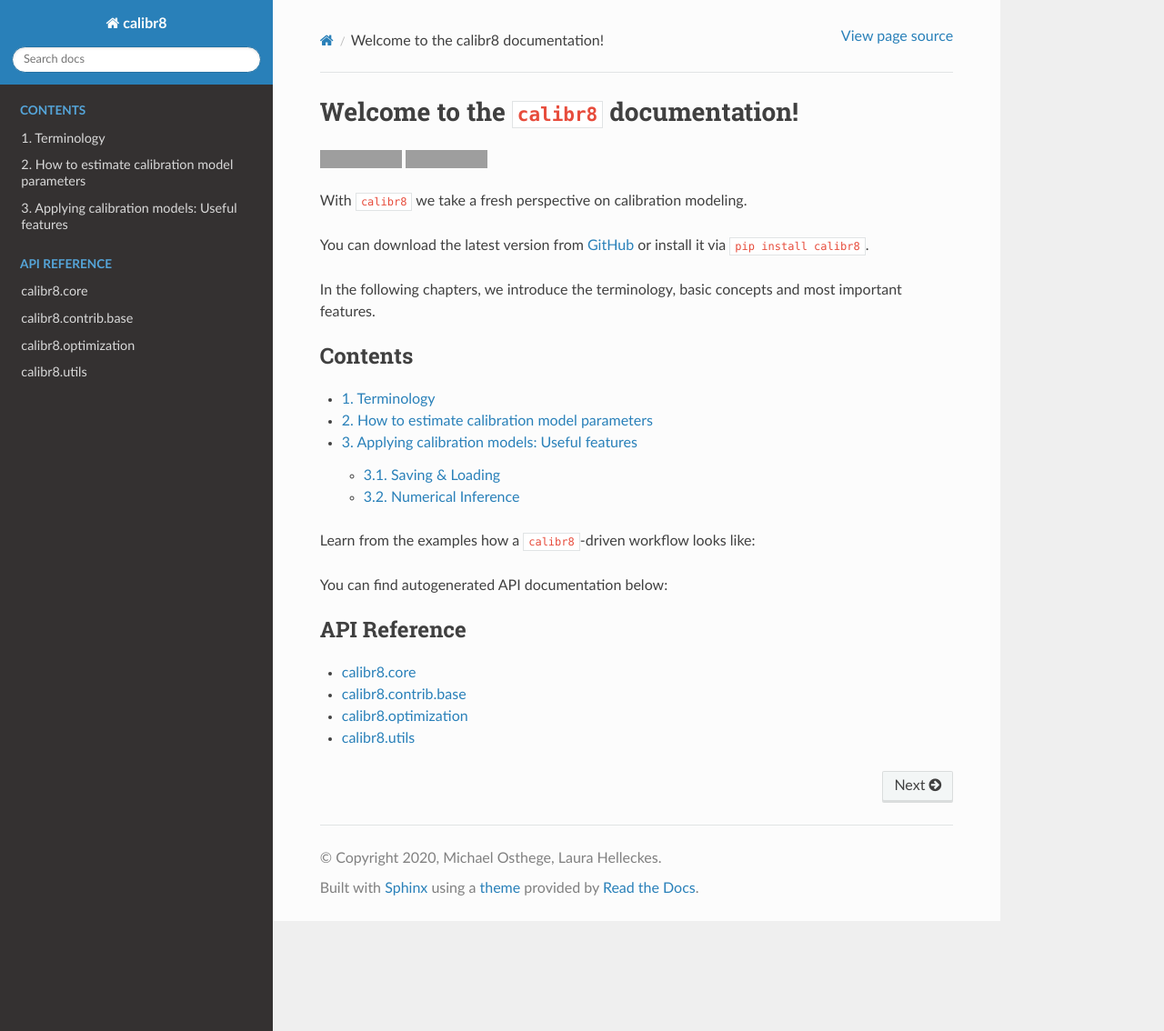
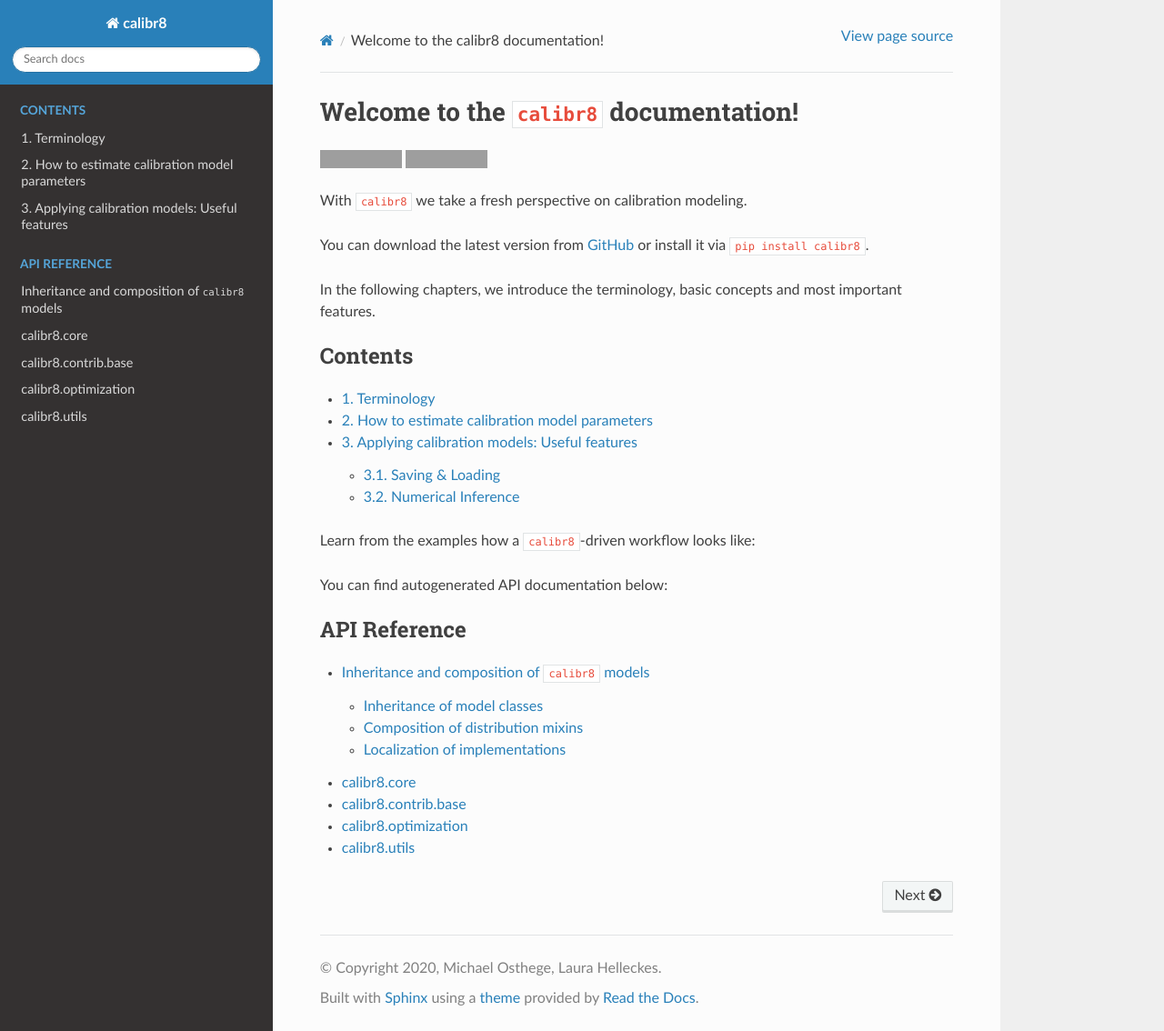
Before and after one commit to JuBiotech/calibr8, a Sphinx documentation site: the page built from docs/source/index.rst, in a window 1280 px wide and 1134 px high. Shown: the whole window at 91% size. Built offline with Sphinx 7.4.7 and the Read the Docs theme 2.0.0, drawn with Linux system fonts in a browser that asks for light colours; pages that are not in the unit, such as notebooks, are missing from menus; some of the changed lines change nothing that is shown; grey boxes are pictures that could not be loaded.

Commit message:
Write design doc for revised calibr8 inheritance/composition

````diff
--- /dev/null
+++ b/docs/source/calibr8_inheritance.md
@@ -0,0 +1,84 @@
+# Inheritance and composition of `calibr8` models
+Models in `calibr8` are implemented as classes, inheriting from the `CalibrationModel` interface* either directly or via configureable `calibr8.BaseXYZ` model classes.
+Generalization across different distributions in the noise model is provided with mixins**.
+
+The reasoning for this design choice is explained in the following sections.
+
+<sup>*[Further reading on informal interfaces in Python](https://realpython.com/python-interface/).</sup></br>
+<sup>**[Further reading on mixins](https://realpython.com/inheritance-composition-python/#mixing-features-with-mixin-classes).</sup></br>
+
+## Inheritance of model classes
+The choice of the inheritance architecture is based on an analysis of two important aspects of a calibration model:
+1. What kind of independent variable is the model working with? (continuous/discrete)
+2. How many dimensions does the independent variable have? (univariate/multivariate)
+
+Note that the `(log)likelihood` of a model is agnostic to the dependent variable being continuous/discrete, and therefore we do not have to consider it here.
+
+The following tables summarizes the long-form matrix of the various combinations and corresponding implementations.
+Note that since MCMC can be used for any of them, the "inference strategy" column denotes the computationally simplest generic strategy.
+
+| ndim | independent variable | integration/inference strategy | `InferenceResult` (properties) | model subclass |
+|----------------|----------------------|--------------------|--------------------------------|----------------|
+| 1 | continuous | `trapz` | `ContinuousUnivariateInference` (ETI, HDI, median) | `ContinuousUnivariateModel` |
+| >1 | continuous | MCMC | `ContinuousMultivariateInference` (idata, ETI, HDI) | `ContinuousMultivariateModel` |
+| 1 | discrete | summation & division of likelihoods | *, `DiscreteUnivariateInference` (probability vector, mode) | *, `DiscreteUnivariateModel` |
+| >1 | discrete | summation & division of likelihoods | *, `DiscreteAnyvariateInference` (probability ndarray) | *, `DiscreteMultivariateModel` |
+| >1 | **mix of continuous & discrete 🤯 | MCMC | *, `MixedMultivariateInference` (idata) | *, `MixedMultivariateModel` |
+
+<sup>*Not implemented.</sup></br>
+<sup>**Needs custom SciPy and PyMC distribution.</sup>
+
+## Composition of distribution mixins
+The `CalibrationModel`, and specifically it's `loglikelihood` implementation can generalize across distributions (noise models) for the dependent variable based on a mapping of predicted distribution parameters (`predict_dependent`) to the corresponding SciPy, and optionally a PyMC distribution.
+
+This mapping is managed via class attributes and staticmethods and provided by subclassing a `DistributionMixin`.
+For example, a user-implemented model may subclass the `calibr8.LogNormalNoise` and implement a `predict_dependent` method to return a tuple of the two distribution parameters.
+
+```python
+class LogNormalNoise(DistributionMixin):
+    """Log-Normal noise, predicted in logarithmic mean and standard deviation.
+    ⚠ This corresponds to the NumPy/Aesara/PyMC parametrization!
+    """
+    scipy_dist = scipy.stats.lognorm
+    pymc_dist = pm.Lognormal if HAS_PYMC else None
+
+    @staticmethod
+    def to_scipy(*params):
+        # SciPy wants linear scale mean and log scale standard deviation!
+        return dict(scale=numpy.exp(params[0]), s=params[1])
+
+    @staticmethod
+    def to_pymc(*params):
+        return dict(mu=params[0], sigma=params[1])
+```
+
+## Localization of implementations
+Most of the source code—and certainly the most intricate code—of a `calibr8` model is located in the classes provided by the library.
+For most applications the user may directly use a common model class from `calibr8`, or implement their own class with nothing more than the `__init__` method.
+
+If the desired model structure is not already provided by `calibr8.BaseXYZ` types, a custom `predict_dependent` can be implemented by subclassing from a model subclass.
+Examples are the use of uncommon noise models, or multivariate calibration models.
+
+| name ╲ class | `CalibrationModel` | model subclass | `CustomModel` | `BaseXYZ` | `UserModel` |
+|--------------|--------------------|----------------|---------------|-----------|-------------|
+| implemented by | `calibr8` | `calibr8` | user | `calibr8` | user
+| inherits from | `object` | `CalibrationModel` | model subclass | model subclass | `BaseXYZ` |
+| adds mixin | `DistributionMixin` |  | user-specified | `NormalNoise` or `StudentTNoise` | |
+| generalizes for | all models | ndim and type of</br>independent variable | | common model structures</br> (e.g. univariate polynomial)
+| `__init__` | ✔ | ✔ | ✔ | (✔) | ✔ |
+| `theta_*` | ✔ | ← | ← | ← | ← |
+| `save` | ✔ | ← | ← | ← | ← |
+| `load` | ✔ | ← | ← | ← | ← |
+| `objective` | ✔ | ← | ← | ← | ← |
+| `loglikelihood` | ✔ | ← | ← | ← | ← |
+| `likelihood` | ✔ | ← | ← | ← | ← |
+| `infer_independent` | ❌ | ✔ | ← | ← | ← |
+| `predict_dependent` | ❌ | ❌ | ✔ | ✔ | ← |
+| `predict_independent` | ❌ | ❌ | (✔) | (✔) | ← |
+
+
+Symbols
+* ❌ `NotImplementedError` at this level
+* ✔ implemented at this class/mixin level
+* (✔) necessity/feasability depends on the type of model
+* ← inherits the implementation
--- a/docs/source/index.rst
+++ b/docs/source/index.rst
@@ -39,6 +39,7 @@
    :maxdepth: 2
    :caption: API Reference
 
+   calibr8_inheritance.md
    calibr8_core
    calibr8_contrib_base
    calibr8_optimization
````
